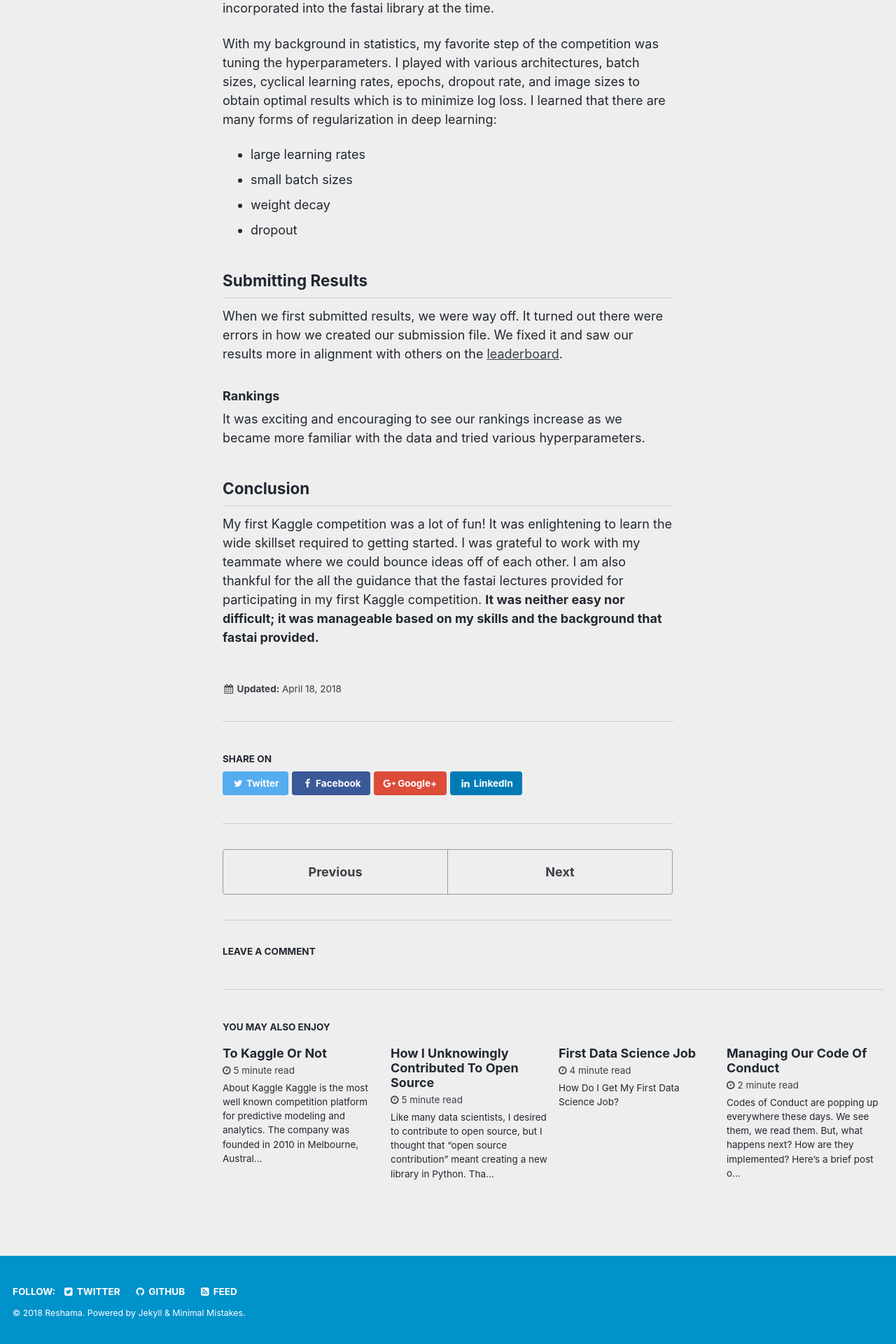
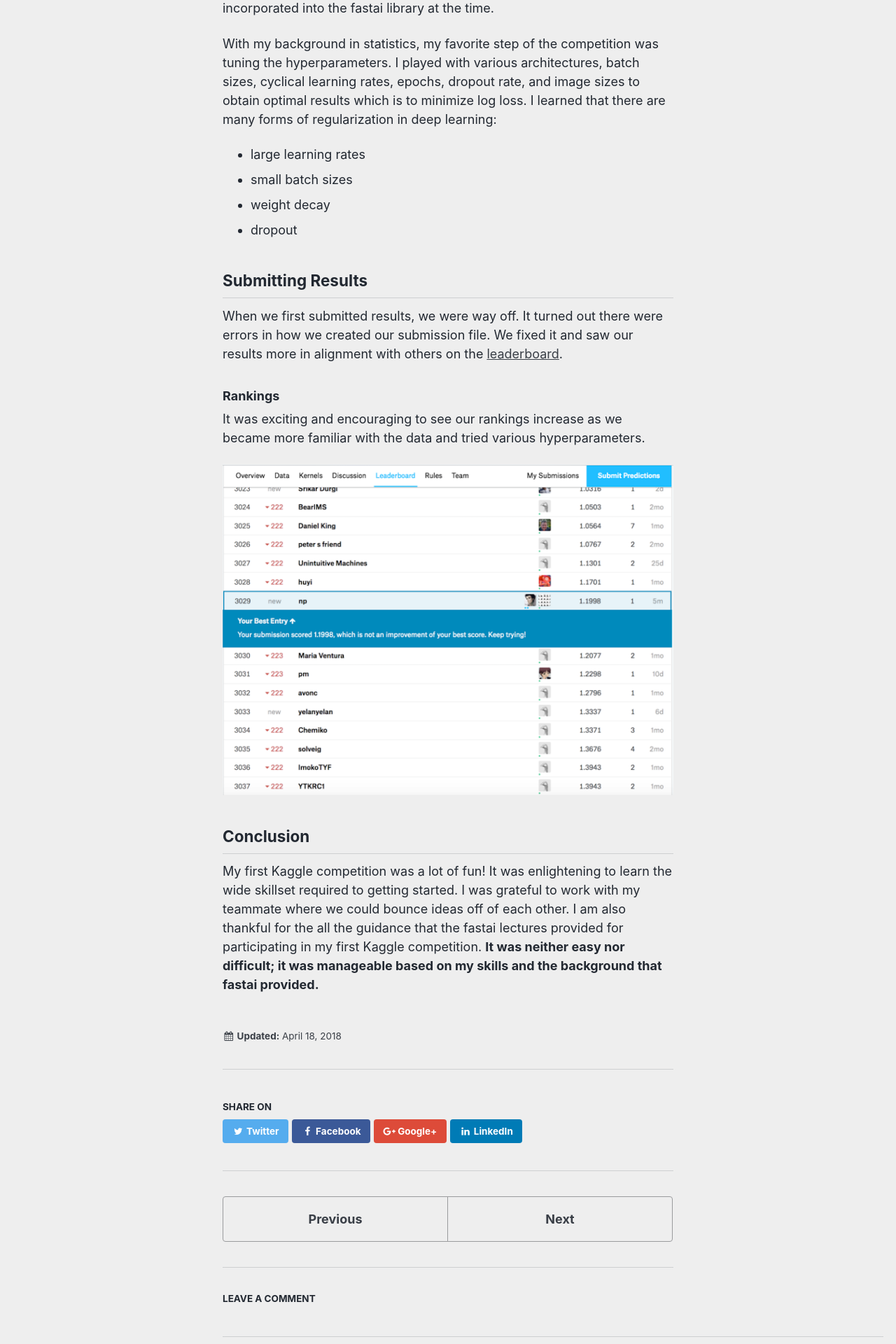
Before and after one commit to reshamas/reshamas.github.io, a Jekyll site: the page built from _posts/2018-04-18-my-first-kaggle-competition.md, in a window 1280 px wide. Shown: the part 4480-6400 px from the top of the page at 70% size. Built offline with Jekyll 4.4.1, drawn with Linux system fonts in a browser that asks for light colours; emoji names are drawn with the system emoji font.

Commit message:
Update 2018-04-18-my-first-kaggle-competition.md

```diff
--- a/_posts/2018-04-18-my-first-kaggle-competition.md
+++ b/_posts/2018-04-18-my-first-kaggle-competition.md
@@ -86,5 +86,8 @@ When we first submitted results, we were way off.  It turned out there were erro
 ### Rankings
 It was exciting and encouraging to see our rankings increase as we became more familiar with the data and tried various hyperparameters.
 
+<img src="../assets/images/kaggle_ranking.png" align="center"  >
+
+
 ## Conclusion
 My first Kaggle competition was a lot of fun!  It was enlightening to learn the wide skillset required to getting started.  I was grateful to work with my teammate where we could bounce ideas off of each other.  I am also thankful for the all the guidance that the fastai lectures provided for participating in my first Kaggle competition.  **It was neither easy nor difficult; it was manageable based on my skills and the background that fastai provided.**
```
